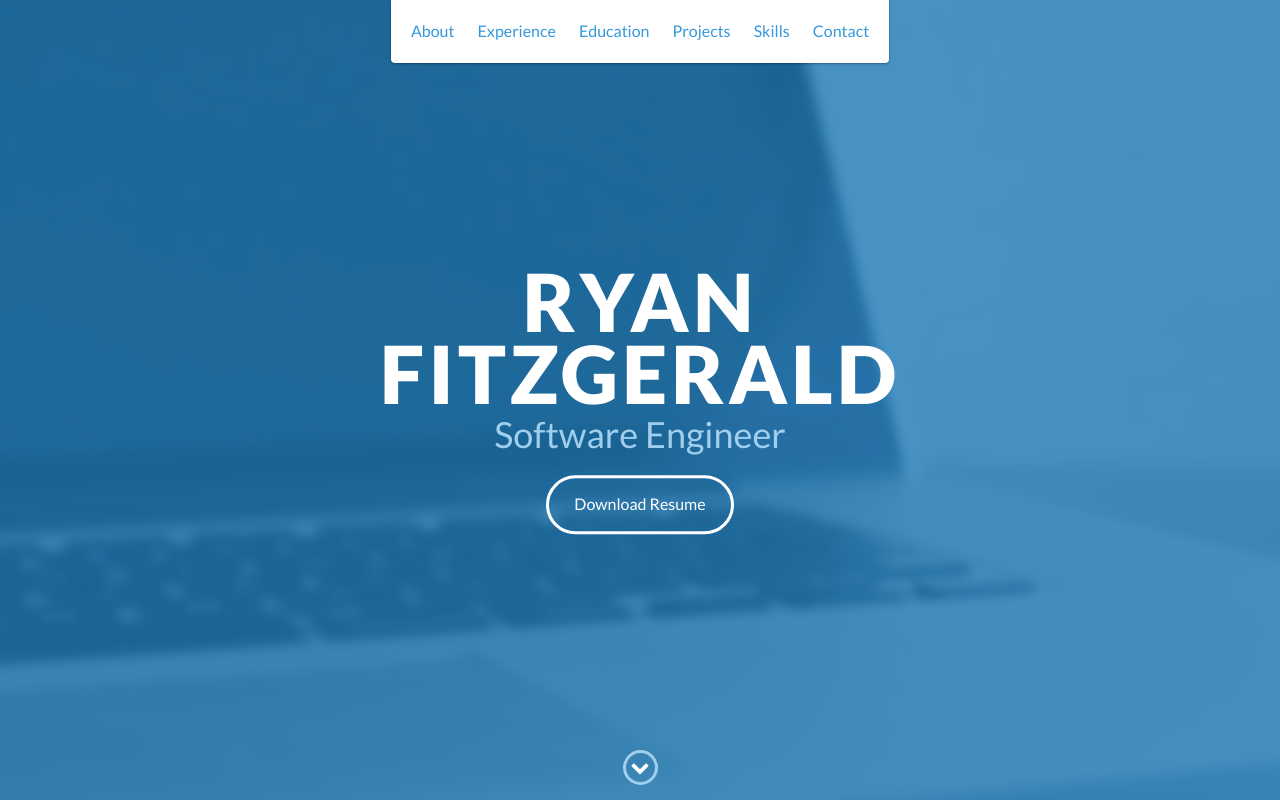
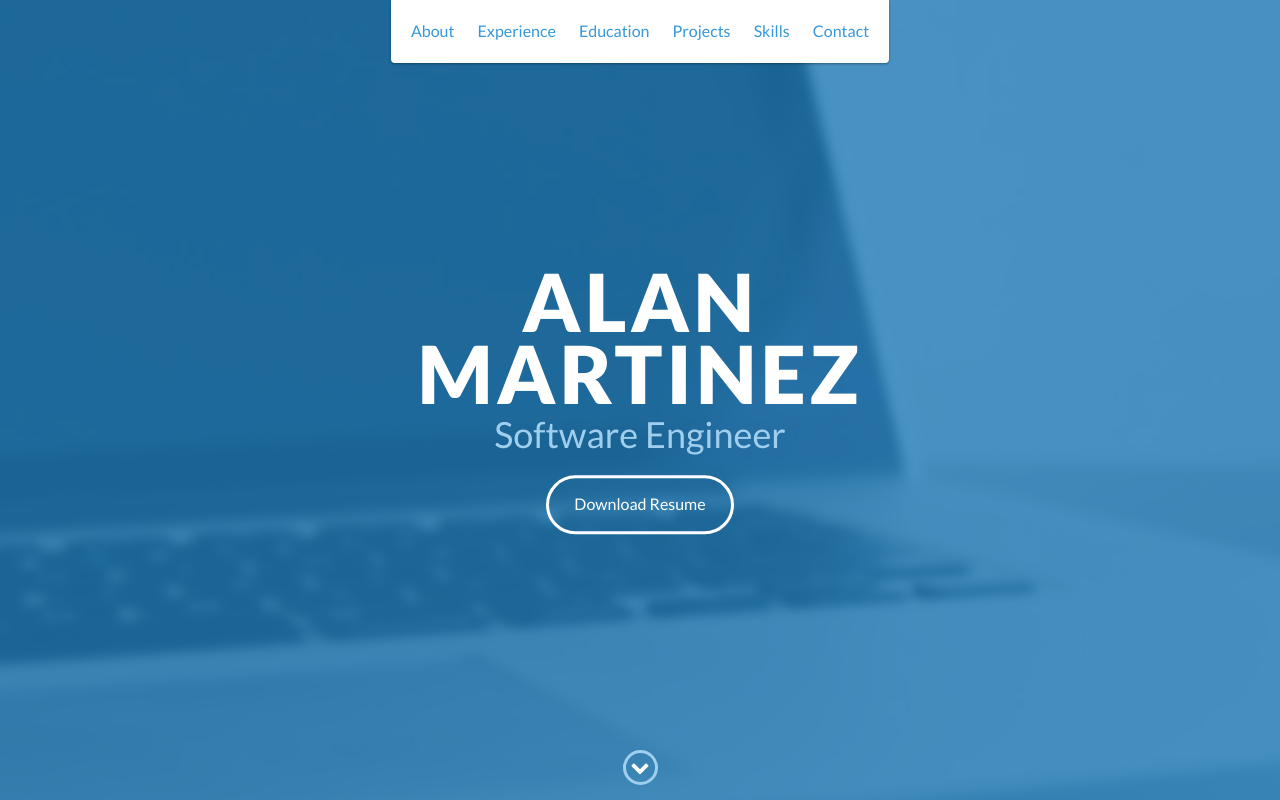
Before and after one commit to amartinez211/amartinez211.github.io, a website: page index.html in a window 1280 px wide. Shown: the top 800 px of the page. Drawn offline with nearby package versions, Linux system fonts and the light colour scheme.

Commit message:
name change
testing

```diff
--- a/index.html
+++ b/index.html
@@ -48,7 +48,7 @@
 
     <div id="lead">
         <div id="lead-content">
-            <h1>Ryan Fitzgerald</h1>
+            <h1>Alan Martinez</h1>
             <h2>Software Engineer</h2>
             <a href="#" class="btn-rounded-white">Download Resume</a>
         </div>
```
